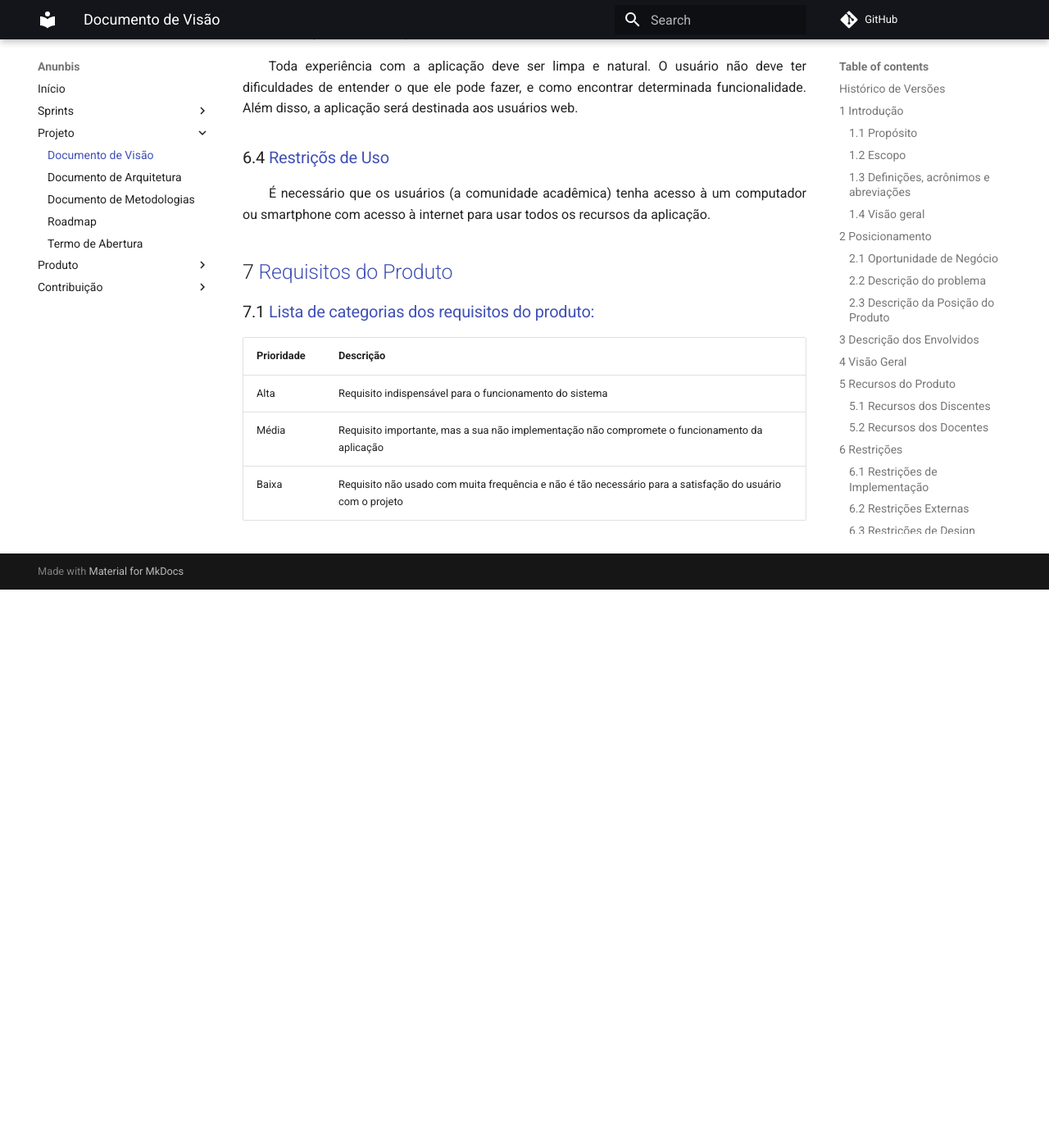
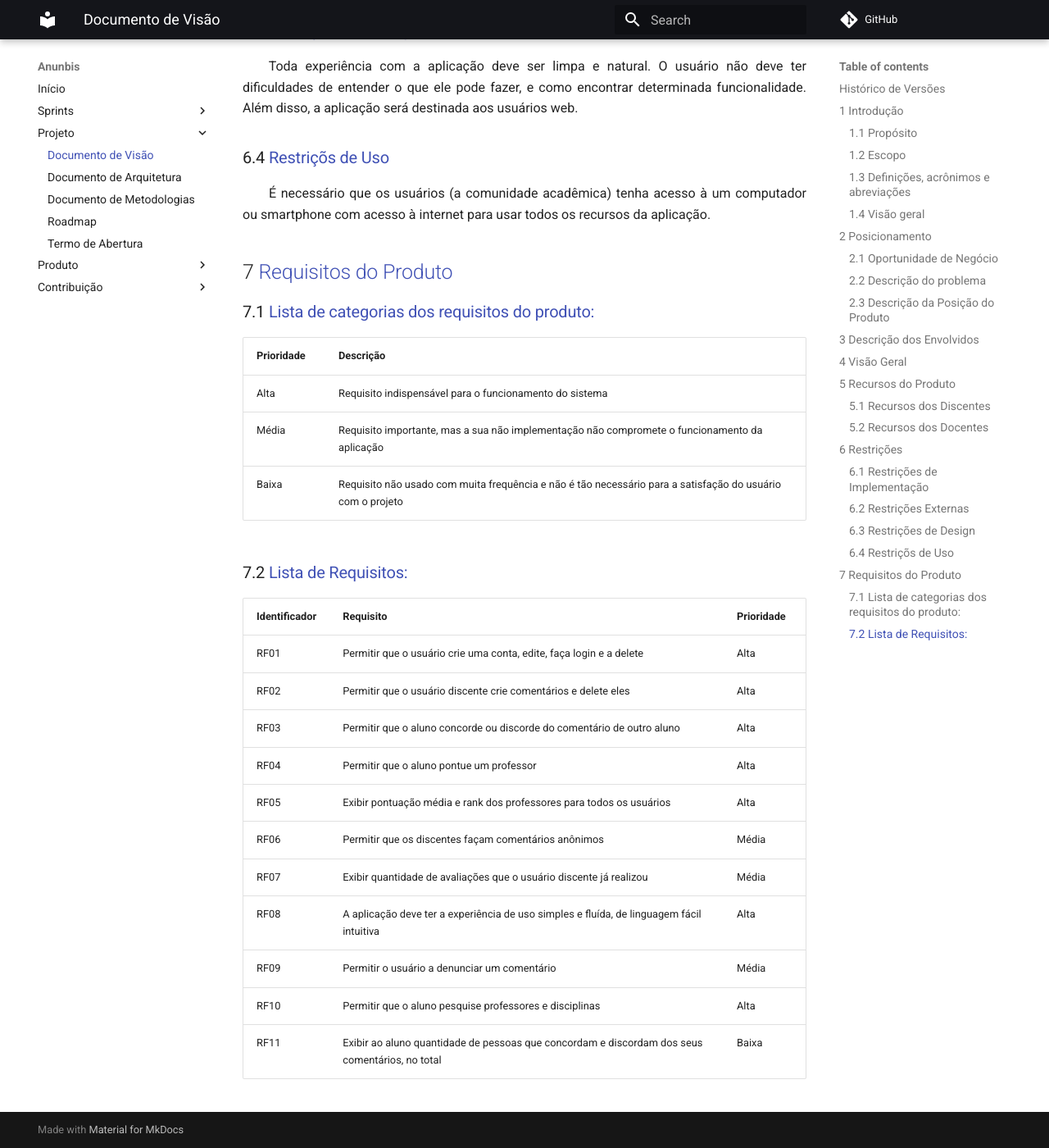
Before and after one commit to fga-eps-mds/2020.2-Anunbis, an MkDocs documentation site: the page built from docs/documentacao/documento-de-visao.md, in a window 1280 px wide and 1400 px high, scrolled down 3594 px. Shown: the whole window at 82% size. Built offline with MkDocs 1.6.1 and Material for MkDocs 9.7.7, drawn with Linux system fonts in a browser that asks for light colours; comment, search, counter and statistics services are not loaded; before the commit the page ends 4313 px from its top, so only the background shows below that.

Commit message:
#57 Adicionando segunda parte do 'Requisitos do Produto' ao Doc de Visao

```diff
--- a/docs/documentacao/documento-de-visao.md
+++ b/docs/documentacao/documento-de-visao.md
@@ -110,3 +110,19 @@ ___
 | Alta| Requisito indispensável para o funcionamento do sistema|
 | Média| Requisito importante, mas a sua não implementação não compromete o funcionamento da aplicação |
 | Baixa| Requisito não usado com muita frequência e não é tão necessário para a satisfação do usuário com o projeto |
+
+### 7.2 <a name="7.2">Lista de Requisitos:</a>
+
+|**Identificador**|**Requisito**|**Prioridade**|
+|:-|:-|:-|
+| RF01| Permitir que o usuário crie uma conta, edite, faça login e a delete| Alta|
+| RF02| Permitir que o usuário discente crie comentários e delete eles| Alta|
+| RF03| Permitir que o aluno concorde ou discorde do comentário de outro aluno| Alta|
+| RF04| Permitir que o aluno pontue um professor | Alta|
+| RF05| Exibir pontuação média e rank dos professores para todos os usuários | Alta|
+| RF06| Permitir que os discentes façam comentários anônimos | Média|
+| RF07| Exibir quantidade de avaliações que o usuário discente já realizou| Média|
+| RF08| A aplicação deve ter a experiência de uso simples e fluída, de linguagem fácil intuitiva| Alta|
+| RF09| Permitir o usuário a denunciar um comentário| Média|
+| RF10| Permitir que o aluno pesquise professores e disciplinas| Alta|
+| RF11| Exibir ao aluno quantidade de pessoas que concordam e discordam dos seus comentários, no total| Baixa|
```
